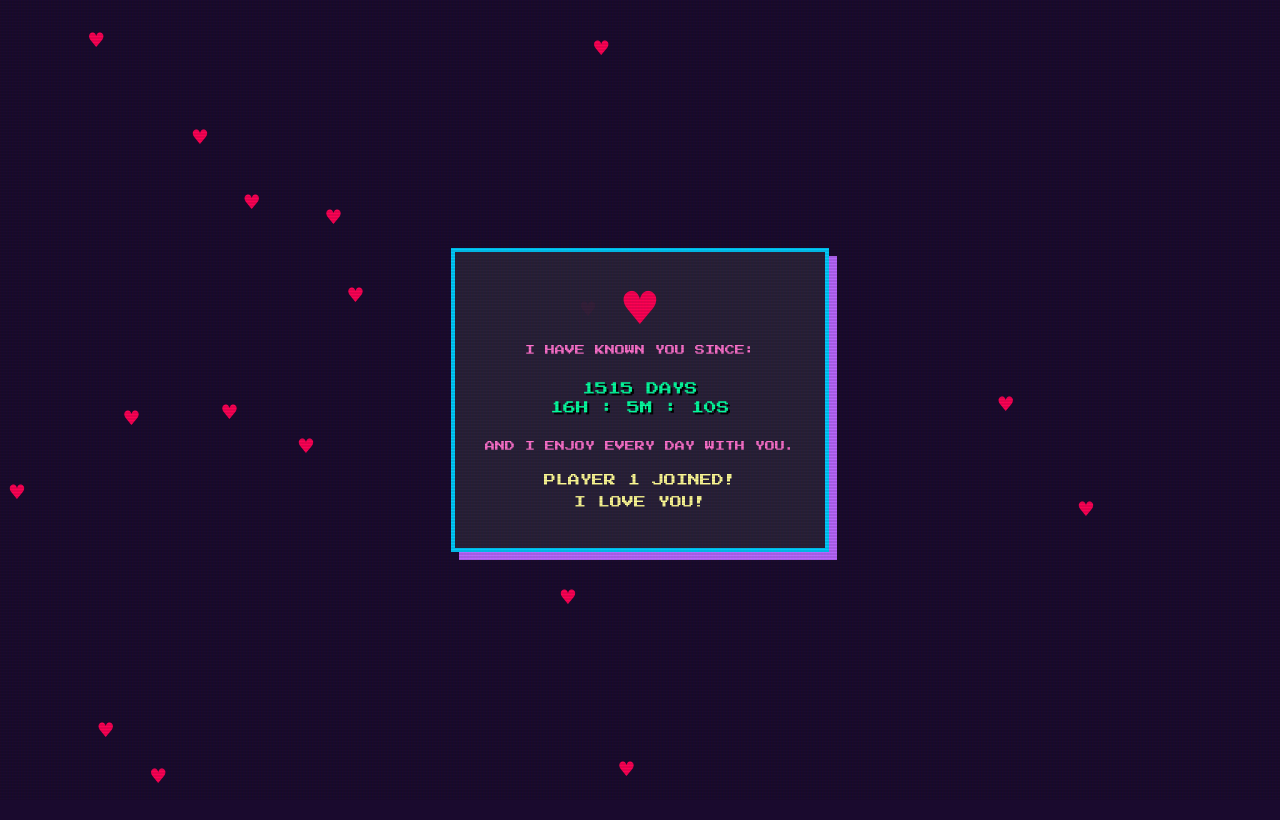
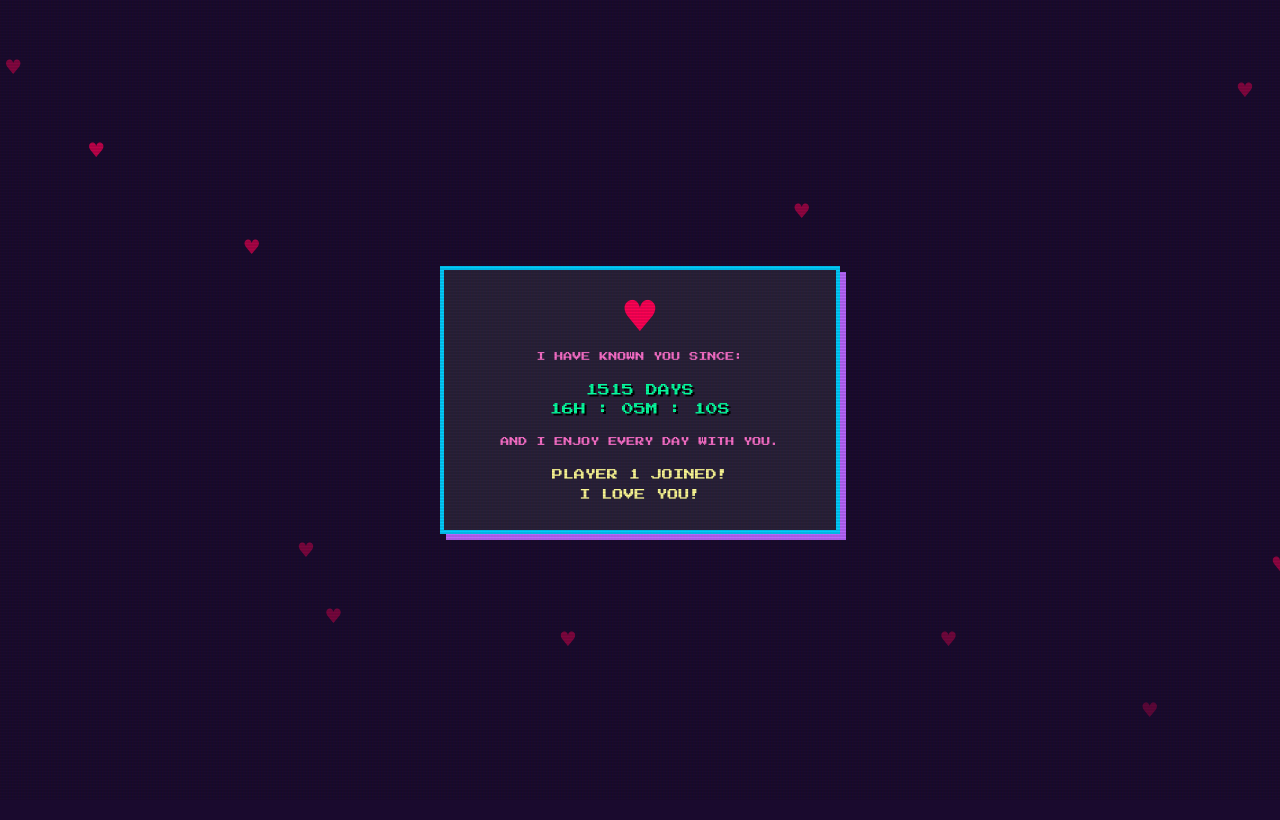
Before and after one commit to DevanshMishra21/VDAY, a plain HTML site: page index.html in a window 1280 px wide. Both pictures are taken after a click on the button "YES!". Drawn offline with Linux system fonts and the light colour scheme.

Commit message:
Refactor index.html for improved layout and styling

```diff
--- a/index.html
+++ b/index.html
@@ -2,10 +2,15 @@
 <html lang="en">
 <head>
     <meta charset="UTF-8">
-    <meta name="viewport" content="width=device-width, initial-scale=1.0">
+    <meta name="viewport" content="width=device-width, initial-scale=1.0, maximum-scale=1.0, user-scalable=no">
     <title>8-Bit Valentine</title>
     <link href="https://fonts.googleapis.com/css2?family=Press+Start+2P&display=swap" rel="stylesheet">
     <style>
+        * {
+            box-sizing: border-box;
+            touch-action: manipulation;
+        }
+
         body {
             background-color: #1a0a2e;
             color: #ff71ce;
@@ -21,7 +26,7 @@
             position: relative;
         }
 
-        /* Scanline Overlay */
+        /* Retro CRT Scanline Overlay */
         body::before {
             content: " ";
             display: block;
@@ -36,20 +41,21 @@
 
         .container {
             border: 4px solid #01cdfe;
-            padding: 30px;
+            padding: 20px;
             background: rgba(43, 33, 58, 0.95);
-            box-shadow: 8px 8px 0px #b967ff;
-            max-width: 500px;
+            box-shadow: 6px 6px 0px #b967ff;
+            width: 90%;
+            max-width: 400px;
             z-index: 50;
             position: relative;
         }
 
         #timer {
             color: #05ffa1;
-            font-size: 0.8rem;
-            margin: 20px 0;
+            font-size: 0.75rem;
+            margin: 15px 0;
             text-shadow: 2px 2px #000;
-            line-height: 1.5;
+            line-height: 1.6;
         }
 
         .main-heart {
@@ -61,23 +67,25 @@
 
         @keyframes pulse {
             0% { transform: scale(1); }
-            50% { transform: scale(1.2); }
+            50% { transform: scale(1.1); }
             100% { transform: scale(1); }
         }
 
         .btn-container {
-            margin-top: 25px;
+            margin-top: 20px;
             display: flex;
             justify-content: center;
-            gap: 20px;
+            gap: 15px;
+            height: 60px; /* Space for moving button */
         }
 
         .btn {
-            padding: 15px 25px;
+            padding: 12px 20px;
             font-family: 'Press Start 2P', cursive;
-            font-size: 12px;
+            font-size: 10px;
             cursor: pointer;
             border: 4px solid #000;
+            outline: none;
         }
 
         #yesBtn {
@@ -90,6 +98,7 @@
             background: #ff0055;
             color: white;
             box-shadow: 4px 4px 0px #a30036;
+            z-index: 1000;
         }
 
         .falling-heart {
@@ -102,13 +111,19 @@
 
         .pixel-bit {
             position: absolute;
-            width: 10px;
-            height: 10px;
+            width: 8px;
+            height: 8px;
             z-index: 60;
+            pointer-events: none;
         }
 
-        p { font-size: 10px; line-height: 1.8; margin: 5px 0; }
-        .highlight { color: #fffb96; margin-top: 15px; font-size: 12px; }
+        p { font-size: 9px; line-height: 1.8; margin: 5px 0; }
+        .highlight { color: #fffb96; margin-top: 15px; font-size: 11px; }
+
+        @media (max-width: 380px) {
+            #timer { font-size: 0.65rem; }
+            .btn { padding: 10px 15px; font-size: 8px; }
+        }
     </style>
 </head>
 <body>
@@ -116,7 +131,7 @@
     <div class="container" id="mainBox">
         <div class="main-heart">♥</div>
         <p>I HAVE KNOWN YOU SINCE:</p>
-        <div id="timer">LOADING SAVE DATA...</div>
+        <div id="timer">LOADING SAVE...</div>
         <p>AND I ENJOY EVERY DAY WITH YOU.</p>
         <p class="highlight" id="question">WILL YOU BE MY VALENTINE?</p>
 
@@ -137,20 +152,33 @@
             const hours = Math.floor((diff % (1000 * 60 * 60 * 24)) / (1000 * 60 * 60));
             const minutes = Math.floor((diff % (1000 * 60 * 60)) / (1000 * 60));
             const seconds = Math.floor((diff % (1000 * 60)) / 1000);
+
             document.getElementById("timer").innerHTML =
-                days + " DAYS<br>" + hours + "H : " + minutes + "M : " + seconds + "S";
+                days + " DAYS<br>" +
+                String(hours).padStart(2, '0') + "H : " +
+                String(minutes).padStart(2, '0') + "M : " +
+                String(seconds).padStart(2, '0') + "S";
         }
         setInterval(updateTimer, 1000);
         updateTimer();
 
-        // --- NO BUTTON DODGE ---
+        // --- NO BUTTON DODGE (Works for Mouse & Touch) ---
         const noBtn = document.getElementById('noBtn');
-        noBtn.addEventListener('mouseover', () => {
-            const x = Math.random() * (window.innerWidth - 100);
-            const y = Math.random() * (window.innerHeight - 50);
+        const dodge = (e) => {
+            const maxX = window.innerWidth - noBtn.offsetWidth;
+            const maxY = window.innerHeight - noBtn.offsetHeight;
+            const newX = Math.random() * maxX;
+            const newY = Math.random() * maxY;
+
             noBtn.style.position = 'fixed';
-            noBtn.style.left = x + 'px';
-            noBtn.style.top = y + 'px';
+            noBtn.style.left = newX + 'px';
+            noBtn.style.top = newY + 'px';
+        };
+
+        noBtn.addEventListener('mouseover', dodge);
+        noBtn.addEventListener('touchstart', (e) => {
+            e.preventDefault();
+            dodge();
         });
 
         // --- YES ACTIONS ---
@@ -163,28 +191,27 @@
         });
 
         function playLevelUpSound() {
+            try {
                 const ctx = new (window.AudioContext || window.webkitAudioContext)();
                 const osc = ctx.createOscillator();
                 const gain = ctx.createGain();
-            osc.type = 'square'; // Classic NES sound
+                osc.type = 'square';
                 osc.connect(gain);
                 gain.connect(ctx.destination);
-
                 const now = ctx.currentTime;
-            osc.frequency.setValueAtTime(261.63, now); // C4
-            osc.frequency.exponentialRampToValueAtTime(523.25, now + 0.1); // C5
-            osc.frequency.exponentialRampToValueAtTime(1046.50, now + 0.2); // C6
-
+                osc.frequency.setValueAtTime(261.63, now);
+                osc.frequency.exponentialRampToValueAtTime(523.25, now + 0.1);
+                osc.frequency.exponentialRampToValueAtTime(1046.50, now + 0.2);
                 gain.gain.setValueAtTime(0.1, now);
                 gain.gain.exponentialRampToValueAtTime(0.01, now + 0.3);
-
                 osc.start();
                 osc.stop(now + 0.3);
+            } catch(e) { console.log("Audio not supported"); }
         }
 
         function createPixelConfetti() {
             const colors = ['#ff71ce', '#01cdfe', '#05ffa1', '#b967ff', '#fffb96'];
-            for (let i = 0; i < 80; i++) {
+            for (let i = 0; i < 60; i++) {
                 const bit = document.createElement('div');
                 bit.classList.add('pixel-bit');
                 bit.style.backgroundColor = colors[Math.floor(Math.random() * colors.length)];
@@ -193,7 +220,7 @@
                 document.body.appendChild(bit);
 
                 const angle = Math.random() * Math.PI * 2;
-                const velocity = Math.random() * 500 + 200;
+                const velocity = Math.random() * 400 + 100;
                 const destX = Math.cos(angle) * velocity;
                 const destY = Math.sin(angle) * velocity;
 
@@ -201,10 +228,11 @@
                     { transform: 'translate(0, 0)', opacity: 1 },
                     { transform: `translate(${destX}px, ${destY}px) rotate(360deg)`, opacity: 0 }
                 ], {
-                    duration: 1500,
-                    easing: 'cubic-bezier(0, .9, .57, 1)',
+                    duration: 1200,
+                    easing: 'ease-out',
                     fill: 'forwards'
                 });
+                setTimeout(() => bit.remove(), 1200);
             }
         }
 
@@ -215,8 +243,9 @@
             heart.innerHTML = '♥';
             heart.style.left = Math.random() * 100 + 'vw';
             heart.style.top = '-30px';
+            heart.style.opacity = Math.random() * 0.5 + 0.3;
             document.body.appendChild(heart);
-            const speed = Math.random() * 2 + 1;
+            const speed = Math.random() * 2 + 1.5;
             function fall() {
                 let top = parseFloat(heart.style.top);
                 top += speed;
@@ -226,7 +255,7 @@
             }
             fall();
         }
-        setInterval(createHeart, 400);
+        setInterval(createHeart, 500);
     </script>
 </body>
 </html>
```
Lines whose indentation alone changed are shown as unchanged.
